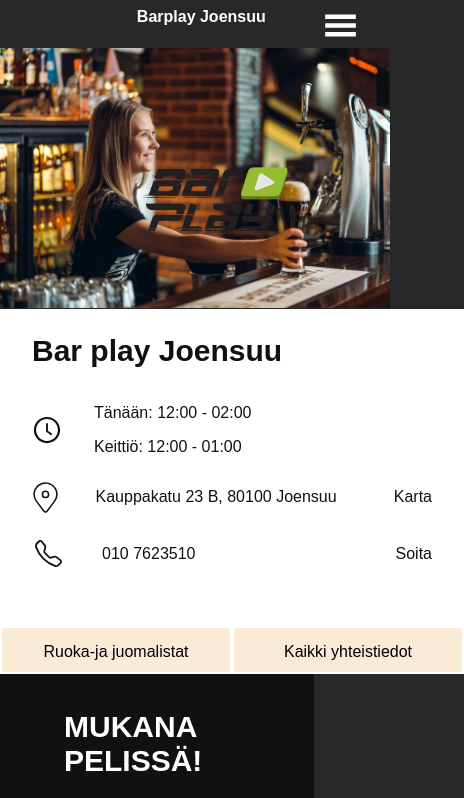
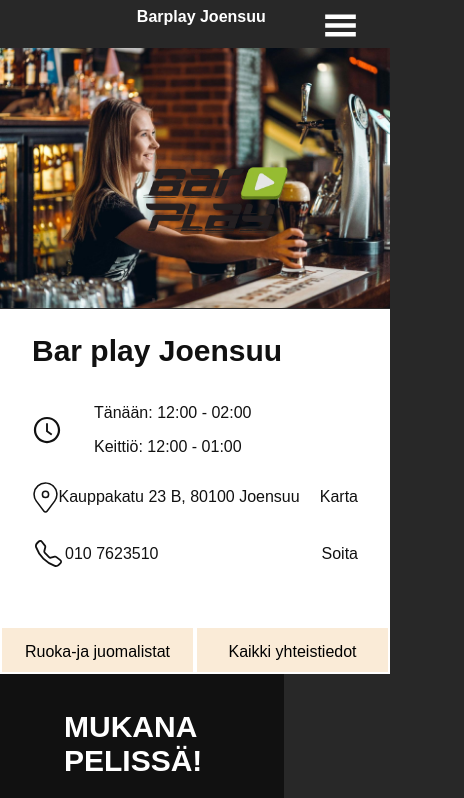
Before and after one commit to MarkusAP98/barplay02, a React (Create React App) app: page / in a window 390 px wide. Shown: the top 798 px of the page, 464 px wide, since content can reach past the window. Built offline with nearby package versions, Linux system fonts and the light colour scheme.

Commit message:
added border-box so text wont go overboard

```diff
--- a/src/components/Info/Info.css
+++ b/src/components/Info/Info.css
@@ -140,10 +140,8 @@
       }
       /* upper code makes the column reverse */
 
-      .barplay__schedule-section {
-
-      }
-      .barplay__ruoka-listat  {
-
+      .barplay__schedule-text {
+        width: 100%;
+        box-sizing: border-box;
       }
 }
```
